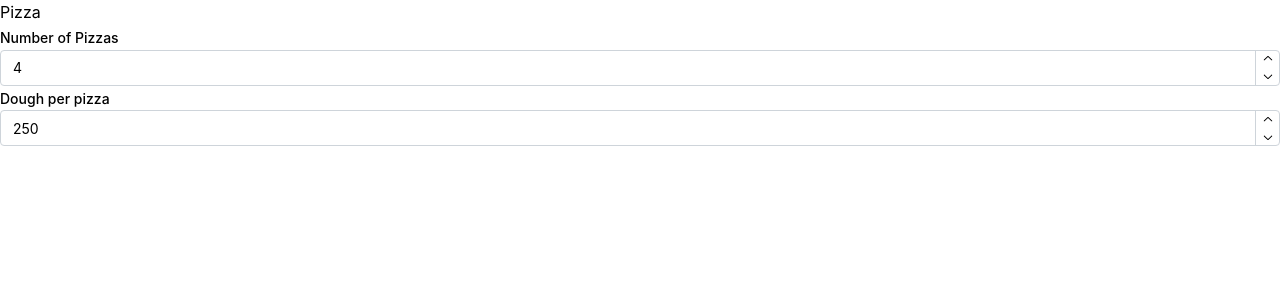
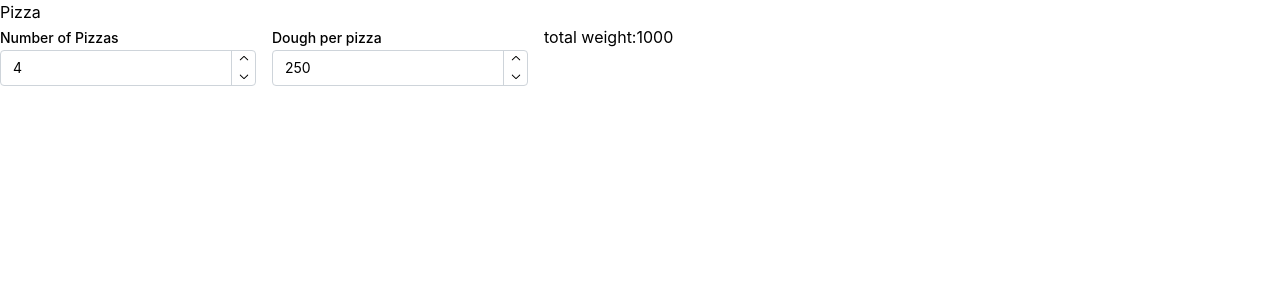
Before and after one commit to klalicki/bakers-mode, a React (Create React App) app: page / in a window 1280 px wide. Shown: the top 300 px of the page. Built offline with nearby package versions, Linux system fonts and the light colour scheme.

Commit message:
implements Mantine UI input for pizza count and size

```diff
--- a/src/components/TargetScaleSett/TargetScaleSetter.tsx
+++ b/src/components/TargetScaleSett/TargetScaleSetter.tsx
@@ -1,34 +1,33 @@
-import { useContext, useState } from "react";
+import { useContext, useEffect, useState } from "react";
 import { ScalerContext, ScalerContextType } from "../../context/ScalerContext";
 import { NumberInput } from "@mantine/core";
 export const TargetScaleSetter = () => {
   const { setTargetWeight } = useContext(ScalerContext) as ScalerContextType;
 
-  const [pizzaCount, setPizzaCount] = useState(4);
-  const [pizzaSize, setPizzaSize] = useState(250);
+  const [pizzaCount, setPizzaCount] = useState<string | number>(4);
+  const [pizzaSize, setPizzaSize] = useState<string | number>(250);
+  const [calculatedTargetWeight, setCalculatedTargetWeight] =
+    useState<number>(1000);
 
+  useEffect(() => {
+    setCalculatedTargetWeight((pizzaSize as number) * (pizzaCount as number));
+  }, [pizzaCount, pizzaSize]);
   return (
-    <div>
-      <NumberInput value={pizzaCount} label={"Number of Pizzas"} />{" "}
-      <NumberInput value={pizzaSize} label={"Dough per pizza"} />
-      {/* <input
-        type="number"
-        name=""
-        id="pizzaCount"
+    <div className="flex gap-4">
+      <NumberInput
         value={pizzaCount}
-        onChange={(e) => {
-          setPizzaCount(parseInt(e.target.value));
-        }}
+        label={"Number of Pizzas"}
+        onChange={setPizzaCount}
       />{" "}
-      <input
-        type="number"
-        name=""
-        id="pizzaSize"
+      <NumberInput
         value={pizzaSize}
-        onChange={(e) => {
-          setPizzaSize(parseInt(e.target.value));
-        }}
-      /> */}
+        label={"Dough per pizza"}
+        onChange={setPizzaSize}
+      />
+      <h2>
+        total weight:
+        {calculatedTargetWeight}
+      </h2>
     </div>
   );
 };
```
